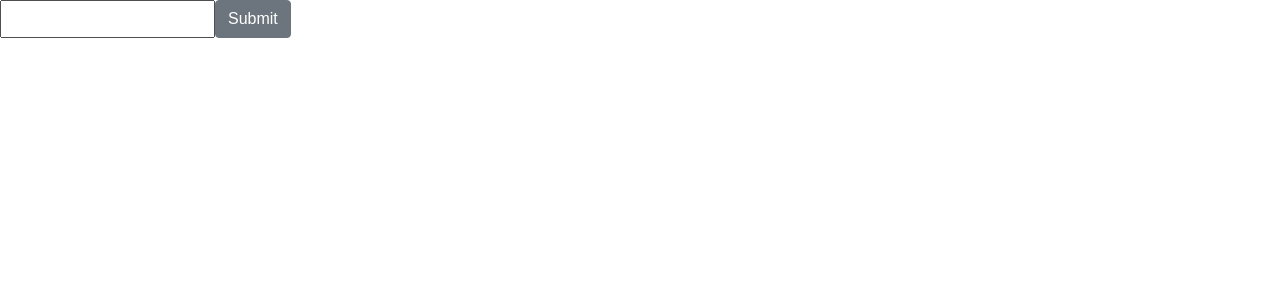
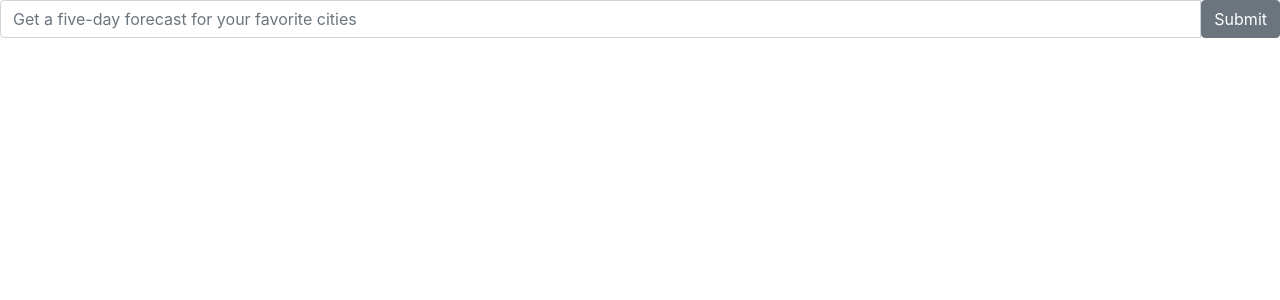
Before and after one commit to brooksmarka/weather-cra, a React (Create React App) app: page / in a window 1280 px wide. Shown: the top 300 px of the page. Built offline with nearby package versions, Linux system fonts and the light colour scheme.

Commit message:
created network request to API and action creator to handle the request

```diff
--- a/package.json
+++ b/package.json
@@ -3,11 +3,13 @@
   "version": "0.1.0",
   "private": true,
   "dependencies": {
+    "axios": "^0.18.0",
     "react": "^16.4.1",
     "react-dom": "^16.4.1",
     "react-redux": "^5.0.7",
     "react-scripts": "1.1.4",
     "redux": "^4.0.0",
+    "redux-promise": "^0.6.0",
     "redux-thunk": "^2.3.0"
   },
   "scripts": {
--- a/src/App.css
+++ /dev/null
@@ -1,28 +0,0 @@
-.App {
-  text-align: center;
-}
-
-.App-logo {
-  animation: App-logo-spin infinite 20s linear;
-  height: 80px;
-}
-
-.App-header {
-  background-color: #222;
-  height: 150px;
-  padding: 20px;
-  color: white;
-}
-
-.App-title {
-  font-size: 1.5em;
-}
-
-.App-intro {
-  font-size: large;
-}
-
-@keyframes App-logo-spin {
-  from { transform: rotate(0deg); }
-  to { transform: rotate(360deg); }
-}
--- /dev/null
+++ b/src/actions/index.js
@@ -0,0 +1,16 @@
+import axios from "axios";
+
+const API_KEY = "99b14c04cac723bc494267997eb100ab";
+const ROOT_URL = `http://api.openweathermap.org/data/2.5/forecast?appid=${API_KEY}`;
+
+export const FETCH_WEATHER = "FETCH_WEATHER";
+
+export function fetchWeather(city) {
+  const url = `${ROOT_URL}&q=${city},us`;
+  const request = axios.get(url);
+
+  return {
+    type: FETCH_WEATHER,
+    payload: request
+  };
+}
--- a/src/components/App.js
+++ b/src/components/App.js
@@ -1,6 +1,4 @@
 import React, { Component } from "react";
-
-import "../App.css";
 
 import SearchBar from "./search_bar";
 
--- a/src/components/search_bar.js
+++ b/src/components/search_bar.js
@@ -1,14 +1,38 @@
 import React, { Component } from "react";
-//import PropTypes from "prop-types";
+import PropTypes from "prop-types";
+import { connect } from "react-redux";
+import { bindActionCreators } from "redux";
+import { fetchWeather } from "../actions";
 
 class SearchBar extends Component {
-  static propTypes = {};
+  static propTypes = {
+    term: PropTypes.string
+  };
 
   static defaultProps = {};
+
+  state = { term: "" };
+
+  onInputChange = event => {
+    this.setState({ term: event.target.value });
+  };
+
+  onFormSubmit = event => {
+    event.preventDefault();
+    //fetching weather data
+    this.props.fetchWeather(this.state.term);
+    this.setState({ term: "" });
+  };
+
   render() {
     return (
-      <form className="input-group">
-        <input />
+      <form onSubmit={this.onFormSubmit} className="input-group">
+        <input
+          placeholder="Get a five-day forecast for your favorite cities"
+          className="form-control"
+          value={this.state.term}
+          onChange={this.onInputChange}
+        />
         <span className="input-group-btn">
           <button type="submit" className="btn btn-secondary">
             Submit
@@ -18,4 +42,12 @@ class SearchBar extends Component {
     );
   }
 }
-export default SearchBar;
+
+function mapDispatchToProps(dispatch) {
+  return bindActionCreators({ fetchWeather }, dispatch);
+}
+
+export default connect(
+  null,
+  mapDispatchToProps
+)(SearchBar);
--- a/src/index.css
+++ /dev/null
@@ -1,5 +0,0 @@
-body {
-  margin: 0;
-  padding: 0;
-  font-family: sans-serif;
-}
--- a/src/index.js
+++ b/src/index.js
@@ -1,8 +1,17 @@
 import React from "react";
 import ReactDOM from "react-dom";
-import "./index.css";
+import { Provider } from "react-redux";
+import { createStore, applyMiddleware } from "redux";
+import ReduxPromise from "redux-promise";
+
 import App from "./components/App";
-import registerServiceWorker from "./registerServiceWorker";
+import reducers from "./reducers";
 
-ReactDOM.render(<App />, document.getElementById("root"));
-registerServiceWorker();
+const createStoreWithMiddleware = applyMiddleware(ReduxPromise)(createStore);
+
+ReactDOM.render(
+  <Provider store={createStoreWithMiddleware(reducers)}>
+    <App />
+  </Provider>,
+  document.getElementById("root")
+);
--- /dev/null
+++ b/src/reducers/index.js
@@ -0,0 +1,7 @@
+import { combineReducers } from "redux";
+
+const rootReducer = combineReducers({
+  state: (state = {}) => state
+});
+
+export default rootReducer;
```
Also changed, not shown: src/logo.svg (deleted), 1 other file (tests, documents, lock files or other folders).
